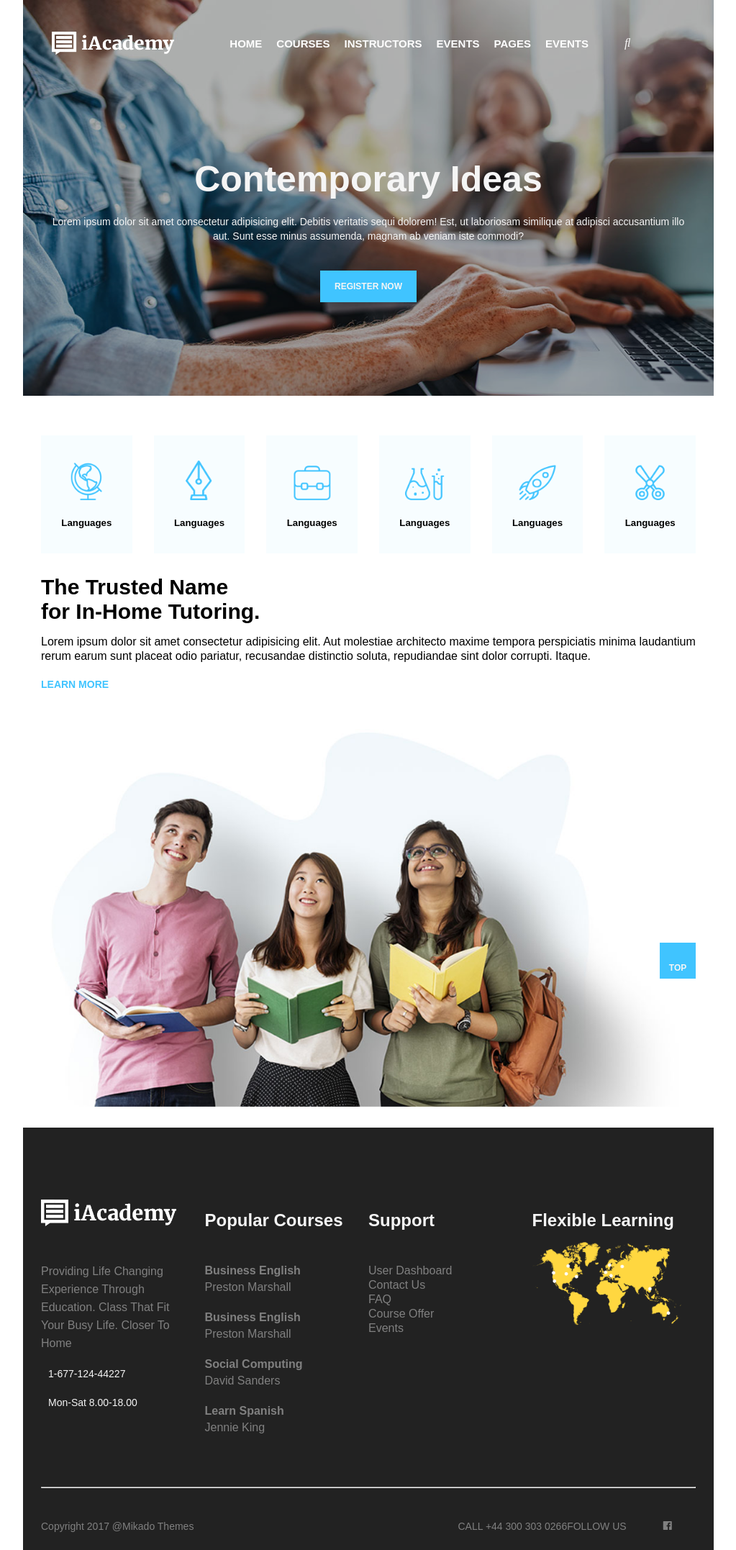
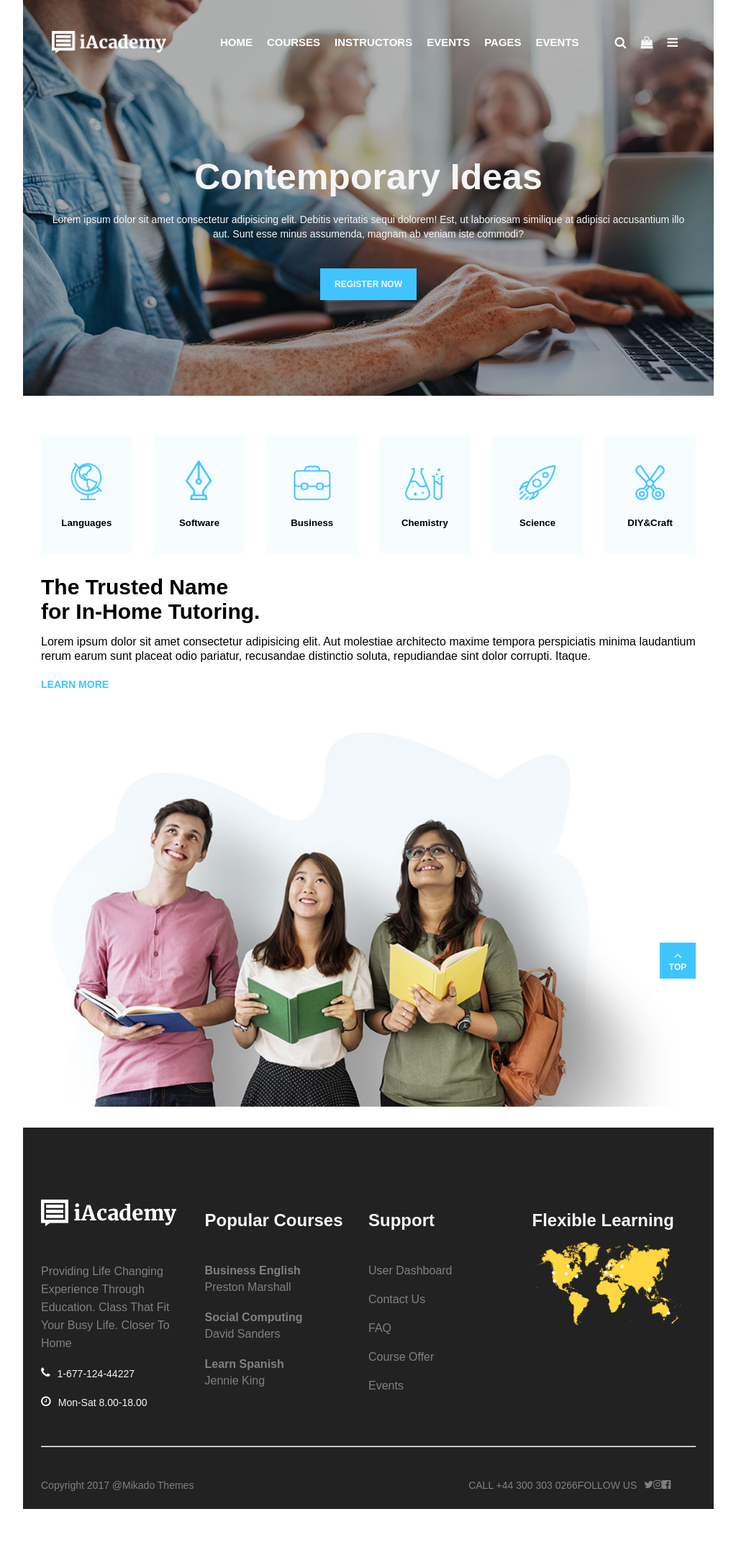
Before and after one commit to EddieFreedome/proj-html-vuejs, a Vue app: page / in a window 1280 px wide. Shown: the whole page at 72% size, without its empty margins (128-1151 px from the left). After the commit the page ends 2097 px from the top, so only its background shows below. Built offline with nearby package versions, Linux system fonts and the light colour scheme.

Commit message:
Fixato icone font-awesome

```diff
--- a/src/components/Footer.vue
+++ b/src/components/Footer.vue
@@ -9,11 +9,12 @@
                     Class That Fit Your Busy Life. Closer To Home
                 </p>
                 <div class="phone text-white d-flex pr-20 pb-20">
-                    <i class="fas fa-phone-alt"></i>
+                    <i class="fa fa-phone" aria-hidden="true"></i>
+
                     <p class="text-small">1-677-124-44227</p>
                 </div>
                 <div class="phone text-white d-flex">
-                    <i class="far fa-clock"></i>
+                    <i class="fa fa-clock-o" aria-hidden="true"></i>
                     <p class="text-small">Mon-Sat 8.00-18.00</p>
                 </div>
             </div>
@@ -31,15 +32,11 @@
             </div>
 
             <div class="bottom-col col1-4 d-flex pr-20 ln-20">
-
                 <h2 class="text-white p-bottom-50">Support</h2>
-                <div v-for="service, i in supportList" :key="i">
-                    <a href="#" class="text-grey m-bot">{{service.service}}</a>
-                </div>
+                <a href="#" v-for="service, i in supportList" :key="i" class="text-grey m-bot">{{service.service}}</a>
             </div>
 
             <div class="bottom-col col1-4 d-flex pr-20 ln-20">
-
                 <h2 class="text-white m-bot">Flexible Learning</h2>
                 <div class="img-footer">
                     <img src="@/assets/img/footer-img-1.png" alt="">
@@ -57,8 +54,10 @@
             <div class="ref2 d-flex"></div>
             <div class="ref3 f-g d-flex">
                 <p>CALL +44 300 303 0266</p>
-                <p class="mr-10">FOLLOW US </p>
-                    <i class="fab fa-twitter mr-10"></i> <i class="fab fa-instagram mr-10"></i> <i class="fa fa-facebook-official" aria-hidden="true"></i>
+                <p class="mr-10 text-small">FOLLOW US </p>
+                    <i class="fa fa-twitter" aria-hidden="true"></i>
+                    <i class="fa fa-instagram" aria-hidden="true"></i>
+                    <i class="fa fa-facebook-official" aria-hidden="true"></i>
 
             </div>
         </div>
@@ -71,10 +70,6 @@ export default {
     data(){
         return{
             listFooter:[
-                {
-                    mansione: "Business English",
-                    name: "Preston Marshall"
-                },
                 {
                     mansione: "Business English",
                     name: "Preston Marshall"
--- a/src/components/Header.vue
+++ b/src/components/Header.vue
@@ -17,9 +17,10 @@
             </ul>
             <!--  -->
             <div class="icons d-flex f-g text-white">
-                <i class="fas fa-search"></i>
-                <i class="fas fa-shopping-bag"></i>
-                <i class="fas fa-bars"></i>
+                <i class="fa fa-search" aria-hidden="true"></i>
+                <i class="fa fa-shopping-bag" aria-hidden="true"></i>
+                <i class="fa fa-bars" aria-hidden="true"></i>
+
             </div>
         </div>
 
--- a/src/components/Main.vue
+++ b/src/components/Main.vue
@@ -23,7 +23,7 @@
                 <img src="@/assets/img/h5-img-1.jpg" alt="">
 
                 <a href="#" class="text-white text-center go-top p-absolute btn blue d-flex">
-                    <i class="fas fa-chevron-up text-white"></i>
+                    <i class="fa fa-angle-up" aria-hidden="true"></i>
                     <p>TOP</p>
                 </a>
 
@@ -44,23 +44,23 @@ export default {
                 },
                 {
                     img:require("@/assets/img/h5-custom-icon-2.png"),
-                    title: "Languages"
+                    title: "Software"
                 },
                 {
                     img:require("@/assets/img/h5-custom-icon-3.png"),
-                    title: "Languages"
+                    title: "Business"
                 },
                 {
                     img:require("@/assets/img/h5-custom-icon-4.png"),
-                    title: "Languages"
+                    title: "Chemistry"
                 },
                 {
                     img:require("@/assets/img/h5-custom-icon-5.png"),
-                    title: "Languages"
+                    title: "Science"
                 },
                 {
                     img:require("@/assets/img/h5-custom-icon-6.png"),
-                    title: "Languages"
+                    title: "DIY&Craft"
                 },
             ]
         }
```
